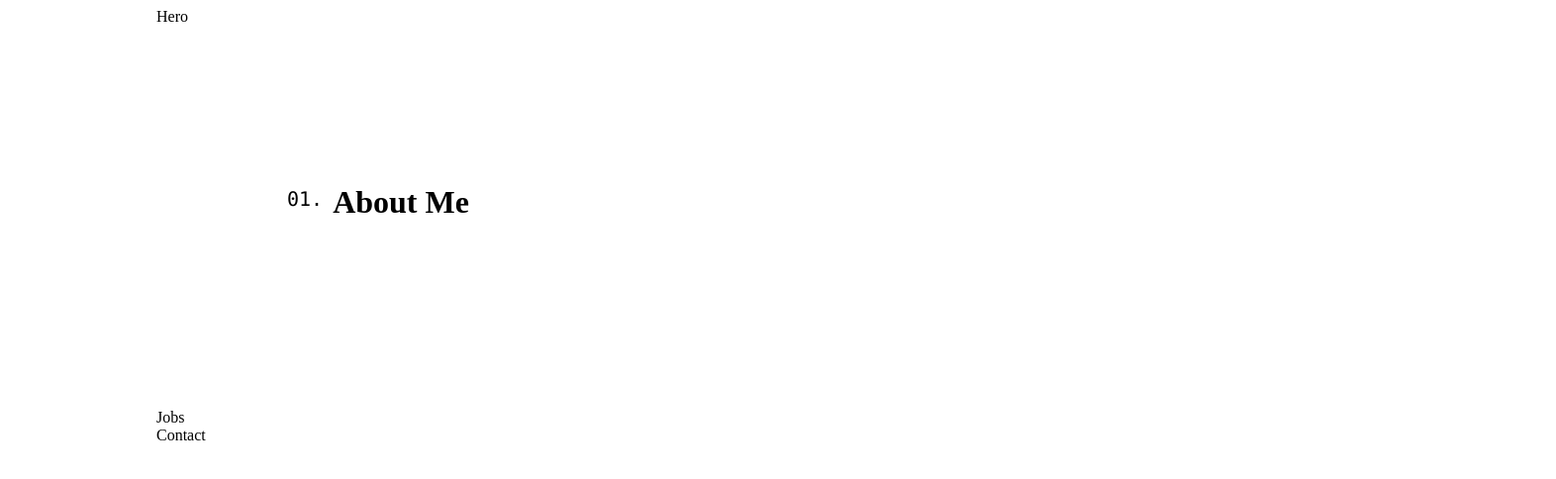
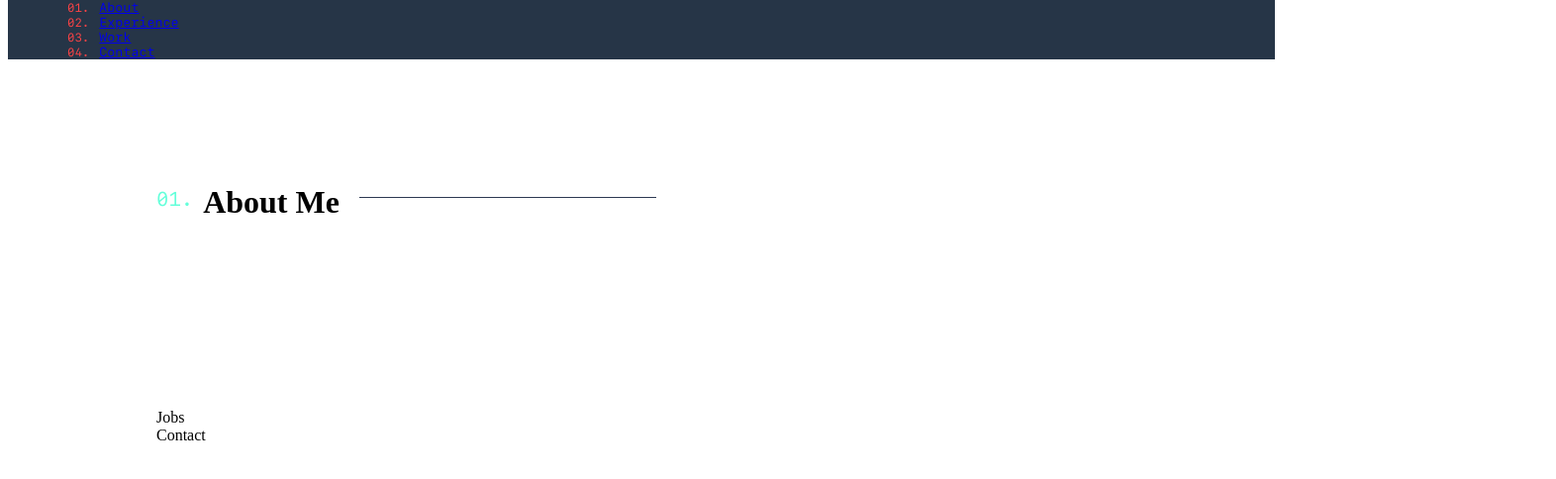
Before and after one commit to patrickp999/MyWebsite, a Gatsby site: page / in a window 1280 px wide. Shown: the whole page at 99% size, 1572 px wide, since content can reach past the window. Built offline with nearby package versions, Linux system fonts and the light colour scheme; Gatsby itself is replaced by a stand-in of ours.

Commit message:
Work on nav

```diff
--- a/gatsby-config.js
+++ b/gatsby-config.js
@@ -60,7 +60,7 @@ module.exports = {
           '@components': 'src/components',
           '@config': 'src/config',
           '@content': 'src/content',
-          // '@fonts': path.resolve(__dirname, 'src/fonts'),
+          '@fonts': 'src/fonts',
           '@images': 'src/images',
           '@pages': 'src/pages',
           '@styles': 'src/styles',
--- a/package.json
+++ b/package.json
@@ -21,6 +21,7 @@
     "gatsby-transformer-sharp": "^2.2.14",
     "prop-types": "^15.7.2",
     "react": "^16.13.1",
+    "react-anchor-link-smooth-scroll": "^1.0.12",
     "react-dom": "npm:@hot-loader/react-dom@^16.13.0",
     "react-helmet": "^5.2.1",
     "styled-components": "^4.4.1"
--- a/src/components/index.js
+++ b/src/components/index.js
@@ -1,8 +1,9 @@
 import Head from './head';
+import Nav from './nav';
 import Layout from './layout';
 import Hero from './hero';
 import About from './about';
 import Jobs from './jobs';
 import Contact from './contact';
 
-export { About, Head, Hero, Layout, Jobs, Contact };
+export { About, Head, Nav, Hero, Layout, Jobs, Contact };
--- a/src/components/layout.js
+++ b/src/components/layout.js
@@ -1,29 +1,24 @@
-import React from "react";
-import PropTypes from "prop-types";
-import { Head } from "@components";
-import { StaticQuery, graphql } from "gatsby";
+import React from 'react';
+import PropTypes from 'prop-types';
+
+import { Head, Nav } from '@components';
+import { GlobalStyle, theme } from '@styles';
 
 const Layout = ({ children }) => {
   return (
-    <StaticQuery
-      query={graphql`
-        query LayoutQuery {
-          site {
-            siteMetadata {
-              title
-              siteUrl
-              description
-            }
-          }
-        }
-      `}
-      render={(data) => (
-        <div id='root'>
-          <Head metadata={data.site.siteMetadata} />
-          <div className='container'>{children}</div>
-        </div>
-      )}
-    />
+    <div id='root'>
+      <Head />
+      <GlobalStyle />
+      {/* Skip to content here */}
+      {/* Isloading here */}
+      <div className='container'>
+        <Nav />
+        {/* <Social /> */}
+        {/* <Email /> */}
+        {children}
+        {/* <Footer /> */}
+      </div>
+    </div>
   );
 };
 
--- /dev/null
+++ b/src/components/nav.js
@@ -0,0 +1,187 @@
+import React, { useState, useEffect } from 'react';
+import styled from 'styled-components';
+import AnchorLink from 'react-anchor-link-smooth-scroll';
+
+import { mixins, theme, media } from '@styles';
+import { navLinks, navHeight } from '@config';
+
+const { colors, fontSizes, fonts } = theme;
+
+const NavContainer = styled.header`
+  ${mixins.flexBetween};
+  position: fixed;
+  top: 0;
+  padding: 0px 50px;
+  background-color: ${colors.navyBlue};
+  z-index: 11;
+  filter: none !important;
+  pointer-events: auto !important;
+  user-select: auto !important;
+  width: 100%;
+  ${media.desktop`padding: 0 40px;`};
+  ${media.tablet`padding: 0 25px;`};
+`;
+const Navbar = styled.nav`
+  ${mixins.flexBetween};
+  position: relative;
+  width: 100%;
+  color: ${colors.white};
+  font-family: ${fonts.SFMono};
+  counter-reset: item 0;
+  z-index: 12;
+`;
+const NavLinks = styled.div`
+  display: flex;
+  align-items: center;
+  ${media.tablet`display: none;`};
+`;
+const NavList = styled.ol`
+  div {
+    ${mixins.flexBetween};
+  }
+`;
+const NavListItem = styled.li`
+  margin: 0 10px;
+  position: relative;
+  font-size: ${fontSizes.smallish};
+  counter-increment: item 1;
+  &:before {
+    content: '0' counter(item) '.';
+    text-align: right;
+    color: ${colors.red};
+    font-size: ${fontSizes.xsmall};
+  }
+`;
+const NavLink = styled(AnchorLink)`
+  padding: 12px 10px;
+`;
+const Hamburger = styled.div`
+  ${mixins.flexCenter};
+  overflow: visible;
+  margin: 0 -12px 0 0;
+  padding: 15px;
+  cursor: pointer;
+  transition-timing-function: linear;
+  transition-duration: 0.15s;
+  transition-property: opacity, filter;
+  text-transform: none;
+  color: inherit;
+  border: 0;
+  background-color: transparent;
+  display: none;
+  ${media.tablet`display: flex;`};
+`;
+const HamburgerBox = styled.div`
+  position: relative;
+  display: inline-block;
+  width: ${theme.hamburgerWidth}px;
+  height: 24px;
+`;
+const HamburgerInner = styled.div`
+  background-color: ${colors.green};
+  position: absolute;
+  width: ${theme.hamburgerWidth}px;
+  height: 2px;
+  border-radius: ${theme.borderRadius};
+  top: 50%;
+  left: 0;
+  right: 0;
+  transition-duration: 0.22s;
+  transition-property: transform;
+  transition-delay: ${props => (props.menuOpen ? `0.12s` : `0s`)};
+  transform: rotate(${props => (props.menuOpen ? `225deg` : `0deg`)});
+  transition-timing-function: cubic-bezier(
+    ${props =>
+      props.menuOpen ? `0.215, 0.61, 0.355, 1` : `0.55, 0.055, 0.675, 0.19`}
+  );
+  &:before,
+  &:after {
+    content: '';
+    display: block;
+    background-color: ${colors.green};
+    position: absolute;
+    left: auto;
+    right: 0;
+    width: ${theme.hamburgerWidth}px;
+    height: 2px;
+    transition-timing-function: ease;
+    transition-duration: 0.15s;
+    transition-property: transform;
+    border-radius: 4px;
+  }
+  &:before {
+    width: ${props => (props.menuOpen ? `100%` : `120%`)};
+    top: ${props => (props.menuOpen ? `0` : `-10px`)};
+    opacity: ${props => (props.menuOpen ? 0 : 1)};
+    transition: ${props =>
+      props.menuOpen ? theme.hamBeforeActive : theme.hamBefore};
+  }
+  &:after {
+    width: ${props => (props.menuOpen ? `100%` : `80%`)};
+    bottom: ${props => (props.menuOpen ? `0` : `-10px`)};
+    transform: rotate(${props => (props.menuOpen ? `-90deg` : `0`)});
+    transition: ${props =>
+      props.menuOpen ? theme.hamAfterActive : theme.hamAfter};
+  }
+`;
+
+const Nav = () => {
+  const [isMounted, setMounted] = useState(true);
+
+  const [menuOpen, toggleMenu] = useState(false);
+
+  const handleKeydown = e => {
+    if (!menuOpen) {
+      return;
+    }
+
+    if (e.which === 27 || e.key === 'Escape') {
+      toggleMenu(!menuOpen);
+    }
+  };
+
+  const handleResize = () => {
+    if (window.innerWidth > 768 && menuOpen) {
+      toggleMenu(!menuOpen);
+    }
+  };
+
+  useEffect(() => {
+    console.log('mounted');
+    // window.addEventListener('resize', () => handleResize());
+    // window.addEventListener('keydown', e => handleResize());
+    return () => {
+      // setMounted(false);
+      console.log('unMounted');
+      // window.removeEventListener('resize', () => console.log('undone'));
+      // window.removeEventListener('keydown', e => handleKeydown(e));
+    };
+  });
+
+  return (
+    <NavContainer>
+      {isMounted && (
+        <Hamburger onClick={() => toggleMenu(!menuOpen)}>
+          <HamburgerBox>
+            <HamburgerInner menuOpen={menuOpen} />
+          </HamburgerBox>
+        </Hamburger>
+      )}
+      <Navbar>
+        <NavLinks>
+          <NavList>
+            {isMounted &&
+              navLinks &&
+              navLinks.map(({ url, name }, index) => (
+                <NavListItem key={index}>
+                  <NavLink href={url}>{name}</NavLink>
+                </NavListItem>
+              ))}
+          </NavList>
+        </NavLinks>
+      </Navbar>
+    </NavContainer>
+  );
+};
+
+export default Nav;
--- a/src/config/index.js
+++ b/src/config/index.js
@@ -56,8 +56,4 @@ module.exports = {
   ],
 
   navHeight: 100,
-  lightBlueColor: '#2E9CCA',
-  BlueColor: '#29648A',
-  lightBlueBackgroundColor: '#464866',
-  darkBlueBackgroundColor: '#25274D',
 };
--- a/src/pages/index.js
+++ b/src/pages/index.js
@@ -9,7 +9,8 @@ const MainContainer = styled(Main)`
   counter-reset: section;
 `;
 
-const IndexPage = ({ data }) => (
+const IndexPage = ({ data }) => {
+  return (
     <Layout>
       <MainContainer id='content'>
         <Hero />
@@ -19,6 +20,7 @@ const IndexPage = ({ data }) => (
       </MainContainer>
     </Layout>
   );
+};
 
 IndexPage.propTypes = {
   data: object.isRequired,
--- a/src/styles/GlobalStyle.js
+++ b/src/styles/GlobalStyle.js
@@ -0,0 +1,178 @@
+import { createGlobalStyle } from 'styled-components';
+import theme from './theme';
+import media from './media';
+import * as fontFamilies from './fonts';
+const { colors, fontSizes, fonts } = theme;
+
+const GlobalStyle = createGlobalStyle`
+  @font-face {
+    font-family: 'Calibre';
+    src: url(${fontFamilies.CalibreLightWOFF2}) format('woff2'),
+    url(${fontFamilies.CalibreLightWOFF}) format('woff'),
+    url(${fontFamilies.CalibreLightTTF}) format('truetype');
+    font-weight: 300;
+    font-style: normal;
+    font-display: auto;
+  }
+  @font-face {
+    font-family: 'Calibre';
+    src: url(${fontFamilies.CalibreLightItalicWOFF2}) format('woff2'),
+    url(${fontFamilies.CalibreLightItalicWOFF}) format('woff'),
+    url(${fontFamilies.CalibreLightItalicTTF}) format('truetype');
+    font-weight: 300;
+    font-style: italic;
+    font-display: auto;
+  }
+  @font-face {
+    font-family: 'Calibre';
+    src: url(${fontFamilies.CalibreRegularWOFF2}) format('woff2'),
+    url(${fontFamilies.CalibreRegularWOFF}) format('woff'),
+    url(${fontFamilies.CalibreRegularTTF}) format('truetype');
+    font-weight: normal;
+    font-style: normal;
+    font-display: auto;
+  }
+  @font-face {
+    font-family: 'Calibre';
+    src: url(${fontFamilies.CalibreRegularItalicWOFF2}) format('woff2'),
+    url(${fontFamilies.CalibreRegularItalicWOFF}) format('woff'),
+    url(${fontFamilies.CalibreRegularItalicTTF}) format('truetype');
+    font-weight: normal;
+    font-style: italic;
+    font-display: auto;
+  }
+  @font-face {
+    font-family: 'Calibre';
+    src: url(${fontFamilies.CalibreMediumWOFF2}) format('woff2'),
+    url(${fontFamilies.CalibreMediumWOFF}) format('woff'),
+    url(${fontFamilies.CalibreMediumTTF}) format('truetype');
+    font-weight: 500;
+    font-style: normal;
+    font-display: auto;
+  }
+  @font-face {
+    font-family: 'Calibre';
+    src: url(${fontFamilies.CalibreMediumItalicWOFF2}) format('woff2'),
+    url(${fontFamilies.CalibreMediumItalicWOFF}) format('woff'),
+    url(${fontFamilies.CalibreMediumItalicTTF}) format('truetype');
+    font-weight: 500;
+    font-style: italic;
+    font-display: auto;
+  }
+  @font-face {
+    font-family: 'Calibre';
+    src: url(${fontFamilies.CalibreSemiboldWOFF2}) format('woff2'),
+    url(${fontFamilies.CalibreSemiboldWOFF}) format('woff'),
+    url(${fontFamilies.CalibreSemiboldTTF}) format('truetype');
+    font-weight: 600;
+    font-style: normal;
+    font-display: auto;
+  }
+  @font-face {
+    font-family: 'Calibre';
+    src: url(${fontFamilies.CalibreSemiboldItalicWOFF2}) format('woff2'),
+    url(${fontFamilies.CalibreSemiboldItalicWOFF}) format('woff'),
+    url(${fontFamilies.CalibreSemiboldItalicTTF}) format('truetype');
+    font-weight: 600;
+    font-style: italic;
+    font-display: auto;
+  }
+  @font-face {
+    font-family: 'SF Mono';
+    src: url(${fontFamilies.SFMonoRegularWOFF2}) format('woff2'),
+    url(${fontFamilies.SFMonoRegularWOFF}) format('woff'),
+    url(${fontFamilies.SFMonoRegularTTF}) format('truetype');
+    font-weight: normal;
+    font-style: normal;
+    font-display: auto;
+  }
+  @font-face {
+    font-family: 'SF Mono';
+    src: url(${fontFamilies.SFMonoRegularItalicWOFF2}) format('woff2'),
+    url(${fontFamilies.SFMonoRegularItalicWOFF}) format('woff'),
+    url(${fontFamilies.SFMonoRegularItalicTTF}) format('truetype');
+    font-weight: normal;
+    font-style: italic;
+    font-display: auto;
+  }
+  @font-face {
+    font-family: 'SF Mono';
+    src: url(${fontFamilies.SFMonoMediumWOFF2}) format('woff2'),
+    url(${fontFamilies.SFMonoMediumWOFF}) format('woff'),
+    url(${fontFamilies.SFMonoMediumTTF}) format('truetype');
+    font-weight: 500;
+    font-style: normal;
+    font-display: auto;
+  }
+  @font-face {
+    font-family: 'SF Mono';
+    src: url(${fontFamilies.SFMonoMediumItalicWOFF2}) format('woff2'),
+    url(${fontFamilies.SFMonoMediumItalicWOFF}) format('woff'),
+    url(${fontFamilies.SFMonoMediumItalicTTF}) format('truetype');
+    font-weight: 500;
+    font-style: italic;
+    font-display: auto;
+  }
+  @font-face {
+    font-family: 'SF Mono';
+    src: url(${fontFamilies.SFMonoSemiboldWOFF2}) format('woff2'),
+    url(${fontFamilies.SFMonoSemiboldWOFF}) format('woff'),
+    url(${fontFamilies.SFMonoSemiboldTTF}) format('truetype');
+    font-weight: 600;
+    font-style: normal;
+    font-display: auto;
+  }
+  @font-face {
+    font-family: 'SF Mono';
+    src: url(${fontFamilies.SFMonoSemiboldItalicWOFF2}) format('woff2'),
+    url(${fontFamilies.SFMonoSemiboldItalicWOFF}) format('woff'),
+    url(${fontFamilies.SFMonoSemiboldItalicTTF}) format('truetype');
+    font-weight: 600;
+    font-style: italic;
+    font-display: auto;
+  }
+
+  html {
+    box-sizing: border-box;
+    width: 100%;
+  }
+
+  *,
+  *:before,
+  *:after {
+    box-sizing: inherit;
+  }
+
+  input, textarea {
+    border-radius: 0;
+    outline: 0;
+
+    &:focus {
+      outline: 0;
+    }
+    &::placeholder {
+    }
+    &:focus,
+    &:active {
+      &::placeholder {
+        opacity: 0.5;
+      }
+    }
+  }
+
+  p {
+    margin: 0 0 15px 0;
+  }
+
+  ul, ol {
+    padding: 0;
+    margin: 0;
+    list-style: none;
+  }
+
+  .gatsby-image-outer-wrapper {
+    height: 100%;
+  }
+`;
+
+export default GlobalStyle;
--- a/src/styles/Theme.js
+++ b/src/styles/Theme.js
@@ -5,6 +5,29 @@ const theme = {
     white: '#fdfdfd',
     gray: '737373',
     black: '#000000',
+    dark: '#000007',
+    darkestNavy: '#01050b',
+    darkNavy: '#020c1b',
+    navy: '#0a192f',
+    lightNavy: '#172a45',
+    darkGrey: '#333f58',
+    mediumGrey: '#2d3952',
+    grey: '#4c5772',
+    lightGrey: '#606a86',
+    slate: '#8892b0',
+    lightSlate: '#a8b2d1',
+    lightestSlate: '#ccd6f6',
+    offWhite: '#dce7ff',
+    pink: '#FF647F',
+    yellow: '#FFC464',
+    orange: '#FF9E64',
+    green: '#64ffda',
+    blue: '#71AFFF',
+    darkBlue: '#1D7FFC',
+    highlight: 'rgba(41, 61, 90, 0.99)',
+    transGreen: 'rgba(100, 255, 218, 0.07)',
+    transNavy: 'rgba(10, 25, 47, 0.7)',
+    shadowNavy: 'rgba(2, 12, 27, 0.7)',
   },
 
   fonts: {
@@ -24,6 +47,28 @@ const theme = {
     xxlarge: '22px',
     h3: '32px',
   },
+
+  easing: 'cubic-bezier(0.645, 0.045, 0.355, 1)',
+  transition: 'all 0.25s cubic-bezier(0.645, 0.045, 0.355, 1)',
+
+  borderRadius: '3px',
+  navHeight: '100px',
+  navScrollHeight: '70px',
+  margin: '20px',
+
+  tabHeight: 42,
+  tabWidth: 120,
+  radius: 3,
+
+  gradient: `linear-gradient(0.4turn, #64d6ff, #64ffda)`,
+
+  loaderDelay: `6`,
+
+  hamburgerWidth: 30,
+  hamBefore: `top 0.1s ease-in 0.25s, opacity 0.1s ease-in`,
+  hamBeforeActive: `top 0.1s ease-out, opacity 0.1s ease-out 0.12s`,
+  hamAfter: `bottom 0.1s ease-in 0.25s, transform 0.22s cubic-bezier(0.55, 0.055, 0.675, 0.19)`,
+  hamAfterActive: `bottom 0.1s ease-out, transform 0.22s cubic-bezier(0.215, 0.61, 0.355, 1) 0.12s`,
 };
 
 export default theme;
--- /dev/null
+++ b/src/styles/fonts.js
@@ -0,0 +1,88 @@
+import CalibreLightTTF from '@fonts/Calibre/Calibre-Light.ttf';
+import CalibreLightWOFF from '@fonts/Calibre/Calibre-Light.woff';
+import CalibreLightWOFF2 from '@fonts/Calibre/Calibre-Light.woff2';
+import CalibreLightItalicTTF from '@fonts/Calibre/Calibre-LightItalic.ttf';
+import CalibreLightItalicWOFF from '@fonts/Calibre/Calibre-LightItalic.woff';
+import CalibreLightItalicWOFF2 from '@fonts/Calibre/Calibre-LightItalic.woff2';
+import CalibreRegularTTF from '@fonts/Calibre/Calibre-Regular.ttf';
+import CalibreRegularWOFF from '@fonts/Calibre/Calibre-Regular.woff';
+import CalibreRegularWOFF2 from '@fonts/Calibre/Calibre-Regular.woff2';
+import CalibreRegularItalicTTF from '@fonts/Calibre/Calibre-RegularItalic.ttf';
+import CalibreRegularItalicWOFF from '@fonts/Calibre/Calibre-RegularItalic.woff';
+import CalibreRegularItalicWOFF2 from '@fonts/Calibre/Calibre-RegularItalic.woff2';
+import CalibreMediumTTF from '@fonts/Calibre/Calibre-Medium.ttf';
+import CalibreMediumWOFF from '@fonts/Calibre/Calibre-Medium.woff';
+import CalibreMediumWOFF2 from '@fonts/Calibre/Calibre-Medium.woff2';
+import CalibreMediumItalicTTF from '@fonts/Calibre/Calibre-MediumItalic.ttf';
+import CalibreMediumItalicWOFF from '@fonts/Calibre/Calibre-MediumItalic.woff';
+import CalibreMediumItalicWOFF2 from '@fonts/Calibre/Calibre-MediumItalic.woff2';
+import CalibreSemiboldTTF from '@fonts/Calibre/Calibre-Semibold.ttf';
+import CalibreSemiboldWOFF from '@fonts/Calibre/Calibre-Semibold.woff';
+import CalibreSemiboldWOFF2 from '@fonts/Calibre/Calibre-Semibold.woff2';
+import CalibreSemiboldItalicTTF from '@fonts/Calibre/Calibre-SemiboldItalic.ttf';
+import CalibreSemiboldItalicWOFF from '@fonts/Calibre/Calibre-SemiboldItalic.woff';
+import CalibreSemiboldItalicWOFF2 from '@fonts/Calibre/Calibre-SemiboldItalic.woff2';
+
+import SFMonoRegularTTF from '@fonts/SFMono/SFMono-Regular.ttf';
+import SFMonoRegularWOFF from '@fonts/SFMono/SFMono-Regular.woff';
+import SFMonoRegularWOFF2 from '@fonts/SFMono/SFMono-Regular.woff2';
+import SFMonoRegularItalicTTF from '@fonts/SFMono/SFMono-RegularItalic.ttf';
+import SFMonoRegularItalicWOFF from '@fonts/SFMono/SFMono-RegularItalic.woff';
+import SFMonoRegularItalicWOFF2 from '@fonts/SFMono/SFMono-RegularItalic.woff2';
+import SFMonoMediumTTF from '@fonts/SFMono/SFMono-Medium.ttf';
+import SFMonoMediumWOFF from '@fonts/SFMono/SFMono-Medium.woff';
+import SFMonoMediumWOFF2 from '@fonts/SFMono/SFMono-Medium.woff2';
+import SFMonoMediumItalicTTF from '@fonts/SFMono/SFMono-MediumItalic.ttf';
+import SFMonoMediumItalicWOFF from '@fonts/SFMono/SFMono-MediumItalic.woff';
+import SFMonoMediumItalicWOFF2 from '@fonts/SFMono/SFMono-MediumItalic.woff2';
+import SFMonoSemiboldTTF from '@fonts/SFMono/SFMono-Semibold.ttf';
+import SFMonoSemiboldWOFF from '@fonts/SFMono/SFMono-Semibold.woff';
+import SFMonoSemiboldWOFF2 from '@fonts/SFMono/SFMono-Semibold.woff2';
+import SFMonoSemiboldItalicTTF from '@fonts/SFMono/SFMono-SemiboldItalic.ttf';
+import SFMonoSemiboldItalicWOFF from '@fonts/SFMono/SFMono-SemiboldItalic.woff';
+import SFMonoSemiboldItalicWOFF2 from '@fonts/SFMono/SFMono-SemiboldItalic.woff2';
+
+export {
+  CalibreLightTTF,
+  CalibreLightWOFF,
+  CalibreLightWOFF2,
+  CalibreLightItalicTTF,
+  CalibreLightItalicWOFF,
+  CalibreLightItalicWOFF2,
+  CalibreRegularTTF,
+  CalibreRegularWOFF,
+  CalibreRegularWOFF2,
+  CalibreRegularItalicTTF,
+  CalibreRegularItalicWOFF,
+  CalibreRegularItalicWOFF2,
+  CalibreMediumTTF,
+  CalibreMediumWOFF,
+  CalibreMediumWOFF2,
+  CalibreMediumItalicTTF,
+  CalibreMediumItalicWOFF,
+  CalibreMediumItalicWOFF2,
+  CalibreSemiboldTTF,
+  CalibreSemiboldWOFF,
+  CalibreSemiboldWOFF2,
+  CalibreSemiboldItalicTTF,
+  CalibreSemiboldItalicWOFF,
+  CalibreSemiboldItalicWOFF2,
+  SFMonoRegularTTF,
+  SFMonoRegularWOFF,
+  SFMonoRegularWOFF2,
+  SFMonoRegularItalicTTF,
+  SFMonoRegularItalicWOFF,
+  SFMonoRegularItalicWOFF2,
+  SFMonoMediumTTF,
+  SFMonoMediumWOFF,
+  SFMonoMediumWOFF2,
+  SFMonoMediumItalicTTF,
+  SFMonoMediumItalicWOFF,
+  SFMonoMediumItalicWOFF2,
+  SFMonoSemiboldTTF,
+  SFMonoSemiboldWOFF,
+  SFMonoSemiboldWOFF2,
+  SFMonoSemiboldItalicTTF,
+  SFMonoSemiboldItalicWOFF,
+  SFMonoSemiboldItalicWOFF2,
+};
--- a/src/styles/index.js
+++ b/src/styles/index.js
@@ -1,6 +1,9 @@
 import Main from './Main';
+import GlobalStyle from './GlobalStyle';
 import Section from './Section';
 import Heading from './Heading';
 import theme from './theme';
+import mixins from './mixins';
+import media from './media';
 
-export { Main, Section, Heading, theme };
+export { Main, GlobalStyle, Section, Heading, theme, mixins, media };
--- a/src/styles/mixins.js
+++ b/src/styles/mixins.js
@@ -10,6 +10,11 @@ const mixins = {
     ${media.tablet`padding: 0 50px;`};
     ${media.phablet`padding: 0 25px;`};
   `,
+  flexBetween: css`
+    display: flex;
+    justify-content: space-between;
+    align-items: center;
+  `,
 };
 
 export default mixins;
```
Also changed, not shown: src/components/head.js (+28 -10 lines), 1 other file. Lines whose indentation alone changed are shown as unchanged.
